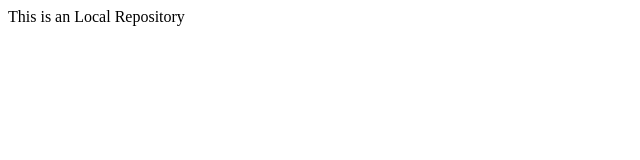
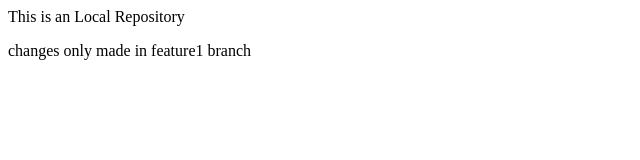
Before and after one commit to iamAKaushik/localrepo, a plain HTML site: page index.html in a window 1280 px wide. Shown: the whole page, without its empty margins (0-640 px from the left). Drawn offline with Linux system fonts and the light colour scheme.

Commit message:
changes to feature1 branch

```diff
--- a/index.html
+++ b/index.html
@@ -1 +1,2 @@
 <p>This is an Local Repository</p>
+<p>changes only made in feature1 branch</p>
```
